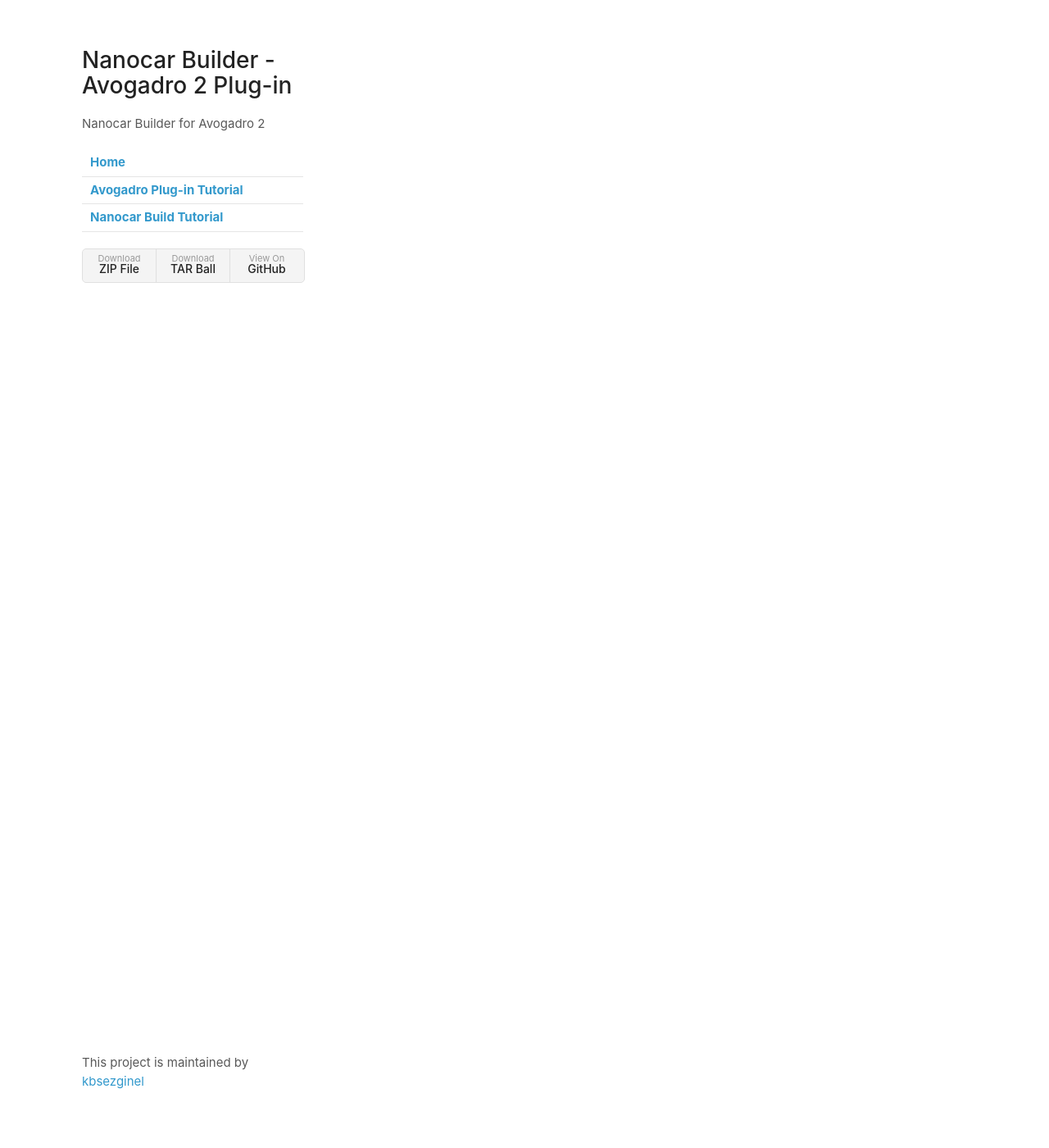
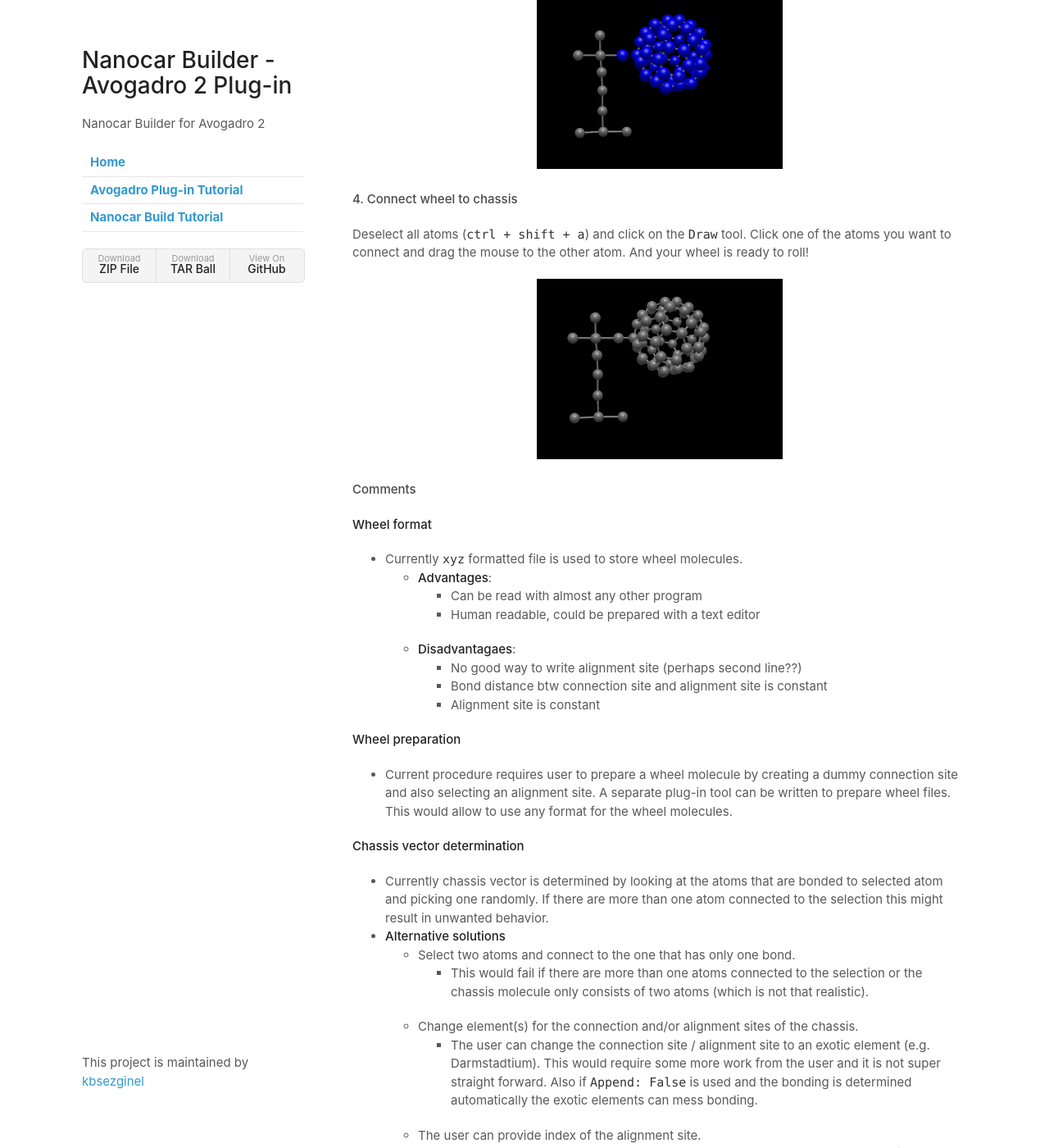
Before and after one commit to kbsezginel/nanocar-avogadro, a Jekyll site: the page built from docs/nanocar-tutorial.md, in a window 1280 px wide and 1400 px high, scrolled down 1710 px. Shown: the whole window at 82% size. Built offline with Jekyll 4.4.1, drawn with Linux system fonts in a browser that asks for light colours; our own code applies the rules of GitHub Pages for plain Markdown files; some of the changed text lies outside the part shown.

Commit message:
Adds tutorial for connecting a wheel.

```diff
--- a/docs/nanocar-tutorial.md
+++ b/docs/nanocar-tutorial.md
@@ -1 +1,81 @@
-### Building Nanocar
+# Building Nanocar
+
+
+## Connecting a Wheel
+
+The wheel molecule is defined by a connection site (shown in pink) and an alignment site (shown in yellow). These sites are used to connect  wheel molecule to any atom / molecule.
+<p align="center"><img src='assets/img/c60-wheel-addition.png' width=300></p>
+
+### Procedure
+
+**Chassis Vector:**
+ First the selected atom position is read and the atom connected to the selected atom is determined. If there are multiple atoms connected to the selected atom only one of them is selected (the one listed in the bonds list first - not great I know). Then connection vector for the chassis is calculated using the selected atom and the atom bonded to it.
+
+**Wheel Vector:**
+ The wheel vector is calculated between the connection site and alignment site as shown above.
+
+**Align wheel:**
+ The wheel molecule is aligned to the chassis using the wheel vector and chassis vector. Basically the rotation angle and axis to align two vectors is calculated and the wheel is rotated accordingly.
+
+**Translate wheel:**
+ The wheel molecule is then translated to make sure the connection site corresponds to the selected atom position.
+
+
+#### 1. Draw / build chassis
+Draw or build a molecule to connect the wheel. You need to have at least two connected atoms for the wheel addition to work.
+<p align="center"><img src='assets/img/wheel-addition-step1.png' width=300></p>
+
+#### 2. Select connection
+Go to `Build > Nanocar > Add Wheel`. From the window select `C60-wheel` and `Append: True`.
+The append option is used to select between adding the wheel separately or adding the whole nanocar (wheel + chassis). If `Append: False` is used then molecular bonding is recalculated which would bond the wheel to the chassis correctly but it might delete any *unphysical* bonds. If `Append: True` is selected the chassis is left as is and only the wheel is added. This way the user needs to draw the bond between the wheel and the chassis.
+<p align="center"><img src='assets/img/wheel-addition-step2.png' width=300></p>
+
+#### 3. Add wheel
+The wheel is added separately as discussed above. Now the wheel can be moved to desired location before connecting to the chassis.
+<p align="center"><img src='assets/img/wheel-addition-step3.png' width=300></p>
+
+#### 4. Connect wheel to chassis
+Deselect all atoms (`ctrl + shift + a`) and click on the `Draw` tool. Click one of the atoms you want to connect and drag the mouse to the other atom. And your wheel is ready to roll!
+<p align="center"><img src='assets/img/wheel-addition-step4.png' width=300></p>
+
+#### Comments
+
+**Wheel format**
+- Currently `xyz` formatted file is used to store wheel molecules.
+  - **Advantages**:
+    - Can be read with almost any other program
+    - Human readable, could be prepared with a text editor
+  - **Disadvantagaes**:
+    - No good way to write alignment site (perhaps second line??)
+    - Bond distance btw connection site and alignment site is constant
+    - Alignment site is constant
+
+**Wheel preparation**
+- Current procedure requires user to prepare a wheel molecule by creating a dummy connection site and also selecting an alignment site. A separate plug-in tool can be written to prepare wheel files. This would allow to use any format for the wheel molecules.
+
+**Chassis vector determination**
+- Currently chassis vector is determined by looking at the atoms that are bonded to selected atom and picking one randomly. If there are more than one atom connected to the selection this might result in unwanted behavior.
+- **Alternative solutions**
+  - Select two atoms and connect to the one that has only one bond.
+    - This would fail if there are more than one atoms connected to the selection or the chassis molecule only consists of two atoms (which is not that realistic).
+  - Change element(s) for the connection and/or alignment sites of the chassis.
+    - The user can change the connection site / alignment site to an exotic element (e.g. Darmstadtium). This would require some more work from the user and it is not super straight forward. Also if `Append: False` is used and the bonding is determined automatically the exotic elements can mess bonding.
+  - The user can provide index of the alignment site.
+    - This would require user to use `Build > Atomic Coordinate Editor` and figure out the index. Since the selected atom is not listed here, the user would again need to change the element to figure out the index. Not great!
+  - Ask Geoff
+    - I can explain this problem to Geoff and see if he has a solution.
+
+**Bonding**
+- Bonding information is lost after adding the wheel. Append doesn't add the bond between the selected atom and the wheel but keeps all the other bonding.
+
+## Metal Surface
+
+The [ASE](https://wiki.fysik.dtu.dk/ase/) builder is used to build metal surfaces.
+Currently available surfaces:
+- BCC 100
+- BCC 110
+- BCC 111
+- FCC 100
+- FCC 110
+- FCC 111
+- FCC 211
```
Also changed, not shown: docs/assets/img/c60-wheel-addition.png (added), docs/assets/img/favicon.png, docs/assets/img/wheel-addition-step1.png (added), docs/assets/img/wheel-addition-step2.png (added), docs/assets/img/wheel-addition-step3.png (added), docs/assets/img/wheel-addition-step4.png (added).
